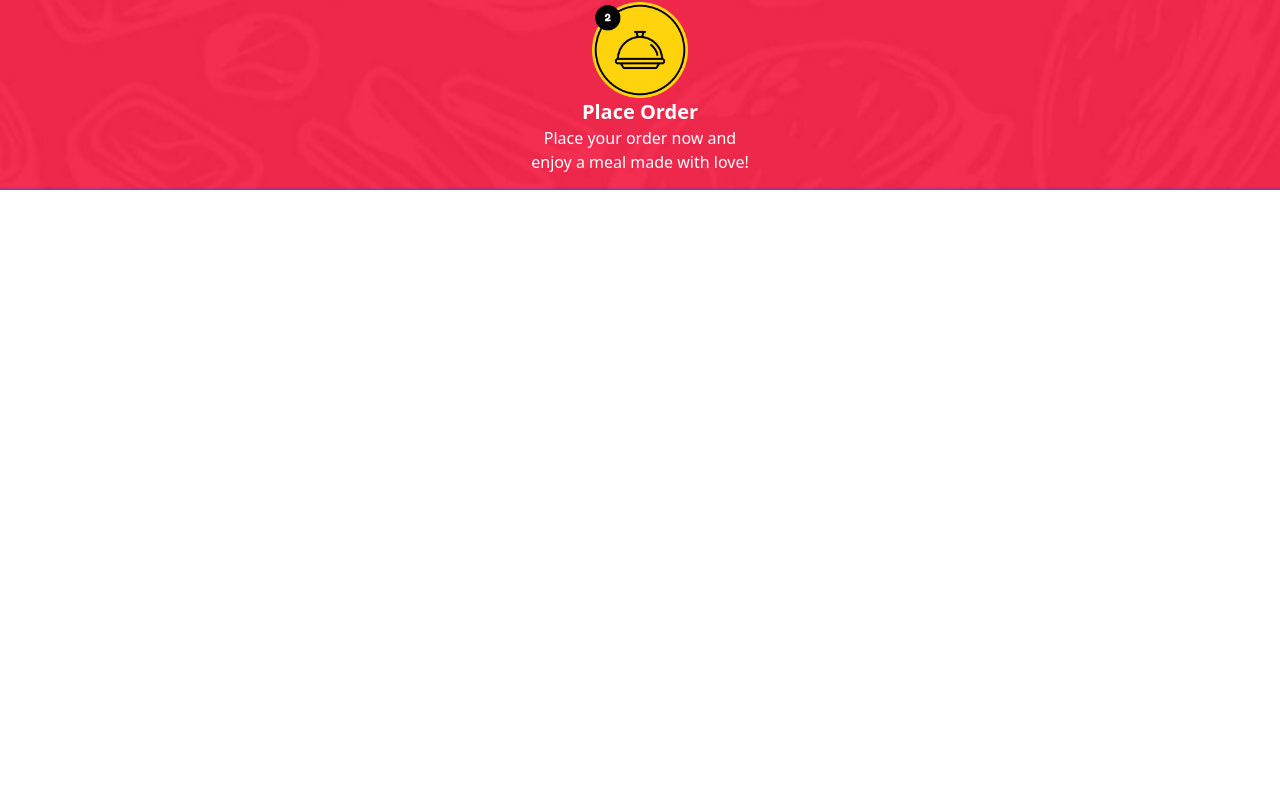
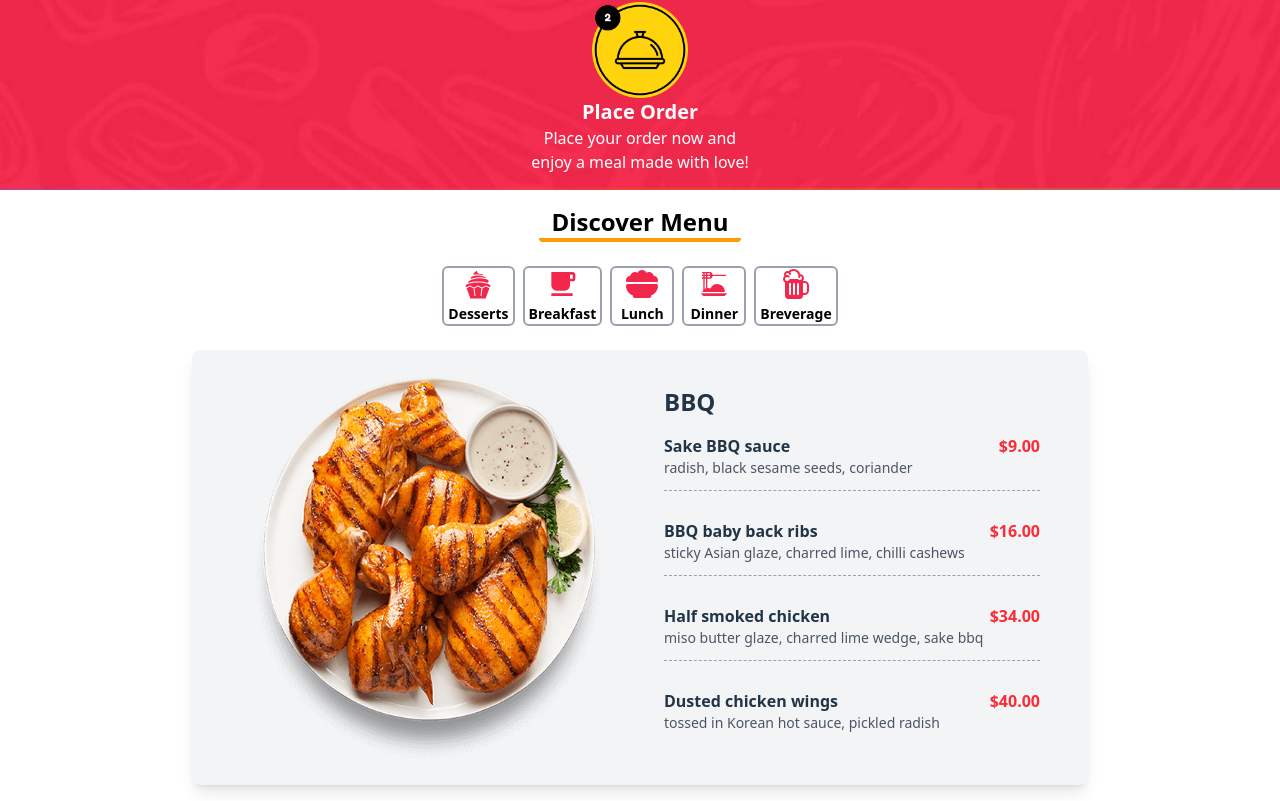
Before and after one commit to BinaryFlow31/DineLink-FrontEnd, a React (Vite) app: page / in a window 1280 px wide. Shown: the part 894-1695 px from the top of the page. Before the commit the page ends 1084 px from the top, so only its background shows below. Built offline with nearby package versions, Linux system fonts and the light colour scheme.

Commit message:
added: the categories of menu.

```diff
--- a/package.json
+++ b/package.json
@@ -18,6 +18,7 @@
     "lucide-react": "^0.474.0",
     "react": "^18.3.1",
     "react-dom": "^18.3.1",
+    "react-hot-toast": "^2.5.1",
     "react-icons": "^5.4.0",
     "react-router-dom": "^7.1.5",
     "react-useanimations": "^2.10.0",
--- /dev/null
+++ b/src/components/CategoryName.tsx
@@ -0,0 +1,17 @@
+interface CategoryNameProps {
+    children: React.ReactNode;
+    catName: string;
+    setCat: (cat: string | null) => void;
+    activeCatName: string | null;
+  }
+const CategoryName: React.FC<CategoryNameProps> = ({children, catName, setCat, activeCatName}) => {
+  return (
+    <div className={`flex px-1 justify-center min-w-16 items-center gap-1 flex-col text-[#F3274C] rounded-md relative ${activeCatName === catName ? "bg-[#F3274C] text-white border-red-500" : "border-2 border-gray-400"}`} onClick={() => setCat(catName)}>
+        {children}
+        <p className={`capitalize font-semibold text-sm text-center ${activeCatName === catName ? "text-white" : "text-black"}`}>{catName}</p>
+
+    </div>
+  )
+}
+
+export default CategoryName
--- /dev/null
+++ b/src/components/Loader.tsx
@@ -0,0 +1,9 @@
+const Loader = () => {
+    return (
+      <div className="flex justify-center items-center  p-3">
+        <div className="animate-spin rounded-full border-t-4 border-b-4 border-gray-300 border-t-blue-500 h-4 w-4"></div>
+      </div>
+    )
+  }
+
+  export default Loader
--- /dev/null
+++ b/src/components/Menu.tsx
@@ -0,0 +1,14 @@
+import MenuCategory from "./MenuCategory"
+import MenuItemsCard from "./MenuItemsCard"
+
+const Menu = () => {
+  return (
+    <div className="flex justify-center items-center gap-6 flex-col w-full py-4 min-h-fit bg-white">
+        <p className="text-black font-semibold border-b-4 px-3 border-amber-500 text-2xl rounded-sm">Discover Menu</p>
+        <MenuCategory />
+        <MenuItemsCard />
+    </div>
+  )
+}
+
+export default Menu
--- /dev/null
+++ b/src/components/MenuCategory.tsx
@@ -0,0 +1,25 @@
+import { GiCupcake } from "react-icons/gi";
+import CategoryName from "./CategoryName";
+import { MdFreeBreakfast } from "react-icons/md";
+import { MdDinnerDining } from "react-icons/md";
+import { FaBowlFood } from "react-icons/fa6";
+import { IoBeer } from "react-icons/io5";
+import { useState } from "react";
+
+
+const MenuCategory = () => {
+    const [activeCategory, setActiveCategory] = useState<string | null>(null);
+	return (
+		<div className='flex flex-wrap justify-center gap-2 mx-2'>
+			{/* Each child div will represent one part */}
+			<CategoryName activeCatName = {activeCategory} setCat = {setActiveCategory} catName="Desserts" ><GiCupcake className="w-8 h-8"/></CategoryName>
+            <CategoryName activeCatName = {activeCategory} setCat = {setActiveCategory} catName="Breakfast" ><MdFreeBreakfast className="w-8 h-8"/></CategoryName>
+            <CategoryName activeCatName = {activeCategory} setCat = {setActiveCategory} catName="Lunch" ><FaBowlFood className="w-8 h-8"/></CategoryName>
+            <CategoryName activeCatName = {activeCategory} setCat = {setActiveCategory} catName="Dinner" ><MdDinnerDining className="w-8 h-8"/></CategoryName>
+            <CategoryName activeCatName = {activeCategory} setCat = {setActiveCategory} catName="Breverage" ><IoBeer className="w-8 h-8"/></CategoryName>
+
+		</div>
+	);
+};
+
+export default MenuCategory;
--- /dev/null
+++ b/src/components/MenuItemsCard.tsx
@@ -0,0 +1,145 @@
+import React from "react";
+
+interface MenuItemProps {
+	name: string;
+	description: string;
+	price: string;
+}
+
+interface MenuItem {
+	name: string;
+	description: string;
+	price: string;
+}
+
+interface SubCategory {
+	subCategory: string;
+	items: MenuItem[];
+}
+
+interface Menu {
+	category: string;
+	subCategories: SubCategory[];
+}
+
+const menu: Menu[] = [
+	{
+		category: "Desserts",
+		subCategories: [
+			{
+				subCategory: "Traditional Sweets",
+				items: [
+					{
+						name: "Gulab Jamun",
+						description:
+							"Soft, deep-fried khoya dumplings soaked in rose-flavored sugar syrup.",
+						price: "$3.00",
+					},
+					{
+						name: "Rasgulla",
+						description:
+							"Spongy cottage cheese balls soaked in light sugar syrup.",
+						price: "$3.50",
+					},
+					{
+						name: "Rasmalai",
+						description:
+							"Flattened paneer dumplings soaked in saffron-infused milk.",
+						price: "$4.00",
+					},
+					{
+						name: "Jalebi",
+						description:
+							"Crispy, deep-fried spirals dipped in saffron sugar syrup.",
+						price: "$2.50",
+					},
+					{
+						name: "Malpua with Rabri",
+						description:
+							"Sweetened pancakes served with thickened milk.",
+						price: "$5.00",
+					},
+				],
+			},
+			{
+				subCategory: "Halwa Varieties",
+				items: [
+					{
+						name: "Gajar ka Halwa",
+						description:
+							"Carrot pudding cooked with ghee, milk, and dry fruits.",
+						price: "$4.50",
+					},
+					{
+						name: "Sooji Halwa",
+						description:
+							"Semolina-based pudding flavored with cardamom.",
+						price: "$3.00",
+					},
+				],
+			},
+		],
+	},
+];
+
+const menuItems: MenuItemProps[] = [
+	{
+		name: "Sake BBQ sauce",
+		description: "radish, black sesame seeds, coriander",
+		price: "$9.00",
+	},
+	{
+		name: "BBQ baby back ribs",
+		description: "sticky Asian glaze, charred lime, chilli cashews",
+		price: "$16.00",
+	},
+	{
+		name: "Half smoked chicken",
+		description: "miso butter glaze, charred lime wedge, sake bbq",
+		price: "$34.00",
+	},
+	{
+		name: "Dusted chicken wings",
+		description: "tossed in Korean hot sauce, pickled radish",
+		price: "$40.00",
+	},
+];
+
+const MenuItemsCard: React.FC = () => {
+	return (
+		<div className='flex flex-col md:flex-row bg-gray-100 rounded-lg shadow-lg p-6 w-full max-w-4xl mx-auto'>
+			{/* Left Side: Image */}
+			<div className='w-full md:w-1/2 flex justify-center'>
+				<img
+					src='/menu-items/item1.png.png' // Replace with actual image
+					alt='BBQ Dish'
+					className='rounded-lg object-cover'
+				/>
+			</div>
+
+			{/* Right Side: Menu List */}
+			<div className='w-full md:w-1/2 flex flex-col justify-center px-6'>
+				<h2 className='text-2xl font-bold mb-4'>BBQ</h2>
+
+				{menuItems.map((item, index) => (
+					<div key={index} className='mb-4'>
+						<div className='flex justify-between'>
+							<p className='font-bold'>{item.name}</p>
+							<p className='text-red-500 font-bold'>
+								{item.price}
+							</p>
+						</div>
+						<p className='text-gray-600 text-sm'>
+							{item.description}
+						</p>
+						{index !== menuItems.length - 1 && (
+							<hr className='border-dashed border-gray-400 my-3' />
+						)}
+					</div>
+				))}
+			</div>
+		</div>
+	);
+};
+
+export default MenuItemsCard;
--- a/src/index.css
+++ b/src/index.css
@@ -6,7 +6,7 @@
 /* ... */
 
 .bg-gradient {
-  @apply bg-gradient-to-b from-sky-500 to-blue-700
+  @apply bg-linear-to-r/increasing from-indigo-500 to-teal-400
 }
 
 button {
--- /dev/null
+++ b/src/pages/AdminLogin.tsx
@@ -0,0 +1,131 @@
+import Header from "@/components/Header";
+import { Button } from "@/components/ui/button";
+import { Input } from "@/components/ui/input";
+import { useState } from "react";
+import { Link, useNavigate } from "react-router-dom";
+import { toast } from "react-hot-toast";
+import Logo from "./../../public/logos/logo-2-temp.png";
+import Loader from "@/components/Loader";
+
+const AdminLogin = () => {
+	const [email, setEmail] = useState("");
+	const [password, setPassword] = useState("");
+	const [isLoading, setIsLoading] = useState(false);
+	const navigate = useNavigate();
+
+	const { LOGINADMIN, LOGINUSER } = useAuth()!;
+
+	const handleLogin = async () => {
+		if (!email || !password) {
+			toast.error("Please fill in all fields");
+			return;
+		}
+		if (!/\S+@\S+\.\S+/.test(email)) {
+			toast.error("Invalid email address");
+			return;
+		}
+		if (password.length < 6) {
+			toast.error("Password must be at least 6 characters");
+			return;
+		}
+
+		// Simulate API call
+		performLogin(email, password);
+	};
+
+	const performLogin = async (email: string, password: string) => {
+		setIsLoading(true);
+
+		try {
+			const res = await fetch("http://localhost:8080/login", {
+				method: "POST",
+				headers: {
+					"Content-Type": "application/json",
+					// "Access-Control-Allow-Headers":
+					// 	"Content-Type, Authorization",
+					// "Access-Control-Allow-Origin": "*",
+					// "Access-Control-Allow-Methods": "OPTIONS, POST, GET",
+				},
+				body: JSON.stringify({ email, password }),
+			});
+
+			const result = await res.json();
+
+			if (result.error) {
+				throw new Error(result.error);
+			}
+
+			if (result) {
+				// Save user data in local storage
+				localStorage.setItem("logged-user", JSON.stringify(result));
+				localStorage.setItem("token", btoa(`${email}:${password}`));
+				if (result.role.roleId === 1) {
+					LOGINADMIN(result);
+				} else {
+					LOGINUSER(result);
+				}
+
+				navigate("/dashboard");
+				toast.success("Login successful");
+			} else {
+				toast.error("Unable to login");
+			}
+
+			// eslint-disable-next-line @typescript-eslint/no-unused-vars
+		} catch (error) {
+			setEmail("");
+			setPassword("");
+			toast.error("Either email or password is incorrect");
+			return;
+		} finally {
+			setIsLoading(false);
+		}
+	};
+	return (
+		<div className='min-h-screen'>
+			<Header />
+			<div className='flex justify-center items-center mt-28'>
+				<div className='flex flex-col items-center justify-center w-[40%] bg-gray-100 border border-gray-300 rounded-lg shadow-lg p-6'>
+					<img src={Logo} alt='Logo' className='mb-6 h-20' />
+					<h1 className='text-3xl font-bold mb-4 font-serif leading-snug'>
+						Login
+					</h1>
+					<Input
+						type='email'
+						placeholder='Email'
+						value={email}
+						onChange={(e) => setEmail(e.target.value)}
+						className='mb-4 w-3/4 border border-gray-300 rounded-lg p-2 shadow-md focus:outline-none focus:ring-2 focus:ring-blue-500'
+					/>
+					<Input
+						type='password'
+						placeholder='Password'
+						value={password}
+						onChange={(e) => setPassword(e.target.value)}
+						className='mb-4 w-3/4 border border-gray-300 rounded-lg p-2 shadow-md focus:outline-none focus:ring-2 focus:ring-blue-500'
+					/>
+
+					<Button
+						onClick={handleLogin}
+						disabled={!email || !password}
+						className='mb-4 w-1/2 transition duration-300 ease-in-out transform hover:bg-green-600 hover:scale-105 text-white'
+					>
+						{isLoading ? <Loader /> : "Login"}
+					</Button>
+
+					<a href='/forgot-password' className='text-blue-500 mb-2'>
+						Forgot Password?
+					</a>
+					<span>
+						A New User?{" "}
+						<Link to='/register' className='text-blue-500 mb-2'>
+							Register
+						</Link>
+					</span>
+				</div>
+			</div>
+		</div>
+	);
+};
+
+export default AdminLogin;
--- a/src/pages/TableOrder.tsx
+++ b/src/pages/TableOrder.tsx
@@ -1,12 +1,14 @@
 import Banner from "@/components/Banner";
 import Header from "@/components/Header";
 import HowWeWork from "@/components/HowWeWork";
+import Menu from "@/components/Menu";
 
 const TableOrder = () => {
 	return <>
         <Header />
         <Banner />
         <HowWeWork />
+        <Menu />
     </>;
 };
 
```
Also changed, not shown: public/menu-items/item1.png.png (added), src/contexts/AuthContext.tsx (added), 1 other file (tests, documents, lock files or other folders).
